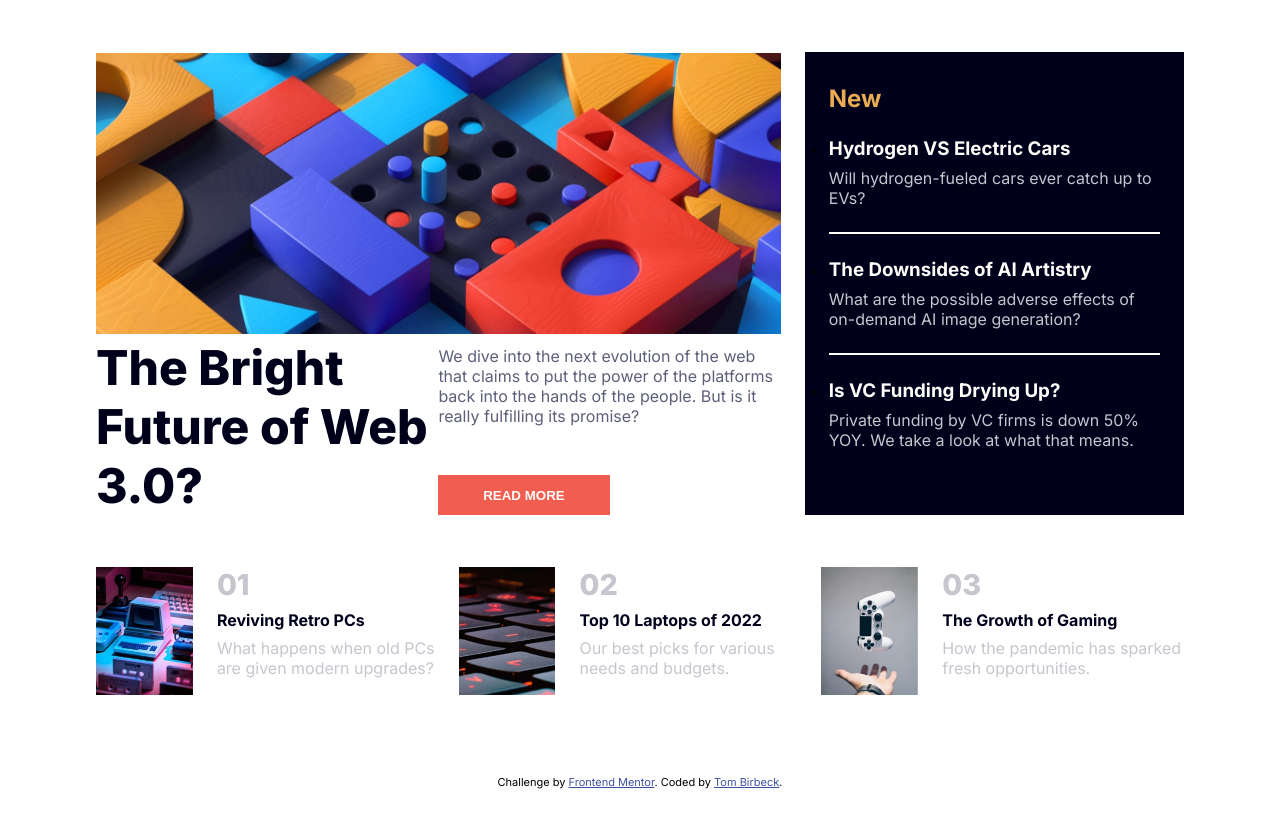
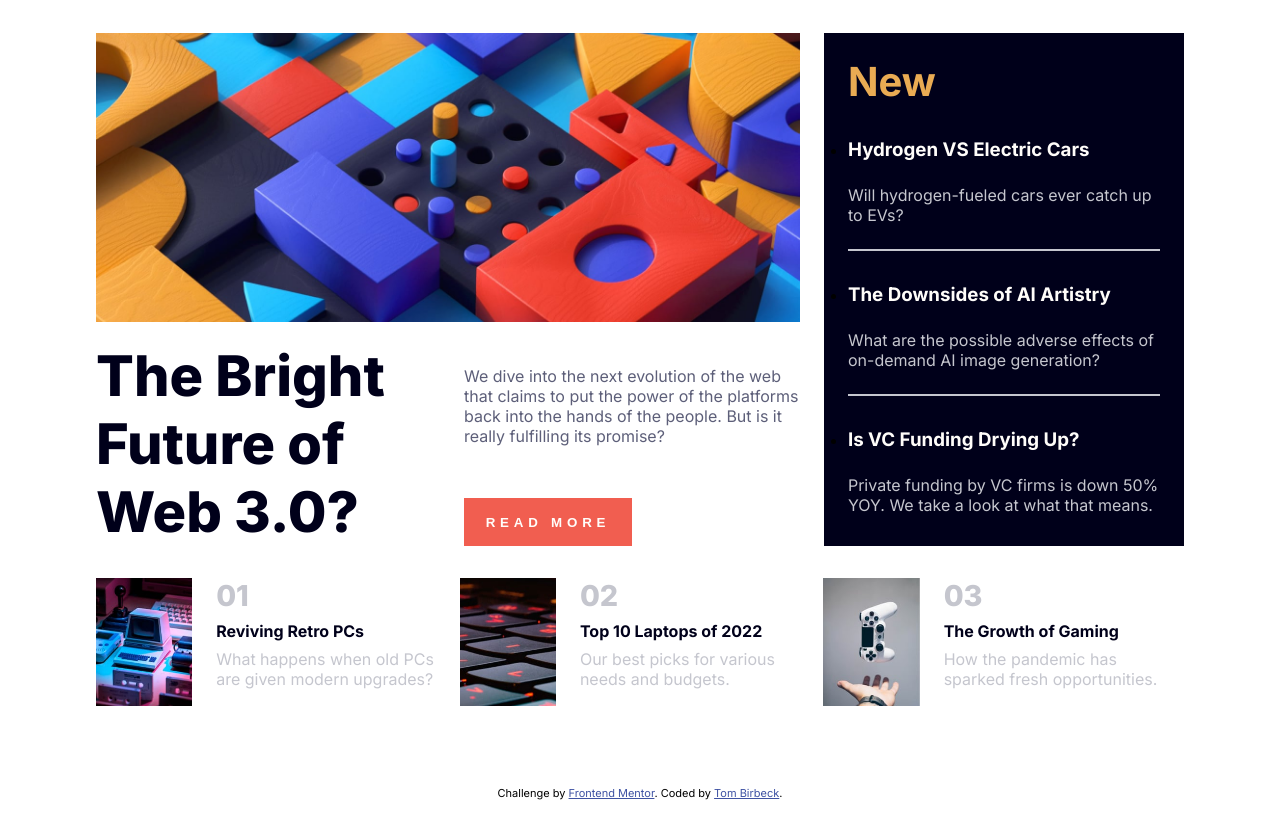
Before and after one commit to TomBirbeck/frontend-mentor-news-homepage, a plain HTML site: page index.html in a window 1280 px wide. Shown: the part 99-938 px from the top of the page. Drawn offline with Linux system fonts and the light colour scheme.

Commit message:
altered font sizes for main article header, new articles header and increased padding for each new article title

```diff
--- a/index.html
+++ b/index.html
@@ -38,7 +38,7 @@
     <h1 class="visually-hidden">Main content</h1>
     <div class="main-page">
       <div class="featured">
-        <h1 class="visually-hidden">Featured article</h1>
+        <header hidden>Featured article</header>
         <img src="./assets/images/image-web-3-desktop.jpg" alt="" class="featured-image"/>
         <div class="featured-story">
         <h2 class="featured-heading">The Bright Future of Web 3.0?</h2>
@@ -67,7 +67,8 @@
         </ul>
       </div>
       <div class="other-articles">
-        <h1 class="visually-hidden">Other articles</h1>
+        <!-- <h1 class="visually-hidden">Other articles</h1> -->
+        <header hidden>Other articles</header>
         <ol>
           <li>
             <img class="other-articles-image" src="./assets/images/image-retro-pcs.jpg" alt=""/>
--- a/styles.css
+++ b/styles.css
@@ -47,7 +47,7 @@ main {
 }
 
 .nav-list-item:hover {
-    color: var(--soft-orange)
+    color: var(--soft-red)
 }
 
 .main-page {
@@ -69,14 +69,16 @@ main {
 }
 
 .featured-heading {
-    font-size: 3rem;
+    font-size: 3.5rem;
     font-weight: 800;
     color: var(--very-dark-blue);
 }
 
 .featured-story {
     display: grid;
-    grid-template-columns: 1fr 1fr;
+    grid-template-columns: repeat(2, 1fr);
+    column-gap: 2rem;
+    padding-top: 1rem;
 }
 
 .featured-story-text {
@@ -86,7 +88,7 @@ main {
 }
 
 .featured-story-text-area {
-    padding-top: 0.5rem;
+    padding-top: 1.5rem;
     display: grid;
     row-gap: 1.5rem;
 }
@@ -97,7 +99,8 @@ background-color: var(--soft-red);
 color: var(--off-white);
 font-weight: 700;
 border: none;
-height: 2.5rem;
+height: 3rem;
+letter-spacing: 0.3rem;
 align-self: self-end;
 }
 
@@ -108,16 +111,16 @@ align-self: self-end;
 .new-articles {
     grid-area: new;
     background-color: var(--very-dark-blue);
-    margin-top: 1.2rem;
-    padding: 2rem 1.5rem;
+    padding: 1.5rem 1.5rem 0rem 1.5rem;
 }
 
 .new-articles-header {
     color: var(--soft-orange);
+    font-size: 2.5rem;
 }
 
 .new-article-list li {
-    border-bottom: 2px solid var(--off-white);
+    border-bottom: 2px solid var(--grayish-blue);
 }
 
 .new-article-list li:last-child {
@@ -125,7 +128,7 @@ align-self: self-end;
 }
 
 .new-article-title {
-    padding: 1.5rem 0 0.5rem 0;
+    padding: 2rem 0 1.5rem 0;
 }
 
 .new-article-title a {
@@ -151,7 +154,8 @@ align-self: self-end;
 
 .other-articles ol {
     display: grid;
-    grid-template-columns: 1fr 1fr 1fr;
+    grid-template-columns: repeat(3, 1fr);
+    column-gap: 0.2rem;
 }
 
 .other-articles li {
@@ -166,6 +170,7 @@ align-self: self-end;
 
 .other-articles-text-container {
     grid-column: 2/ span 2;
+    padding-right: 1rem;
 }
 
 .other-articles-number {
```
